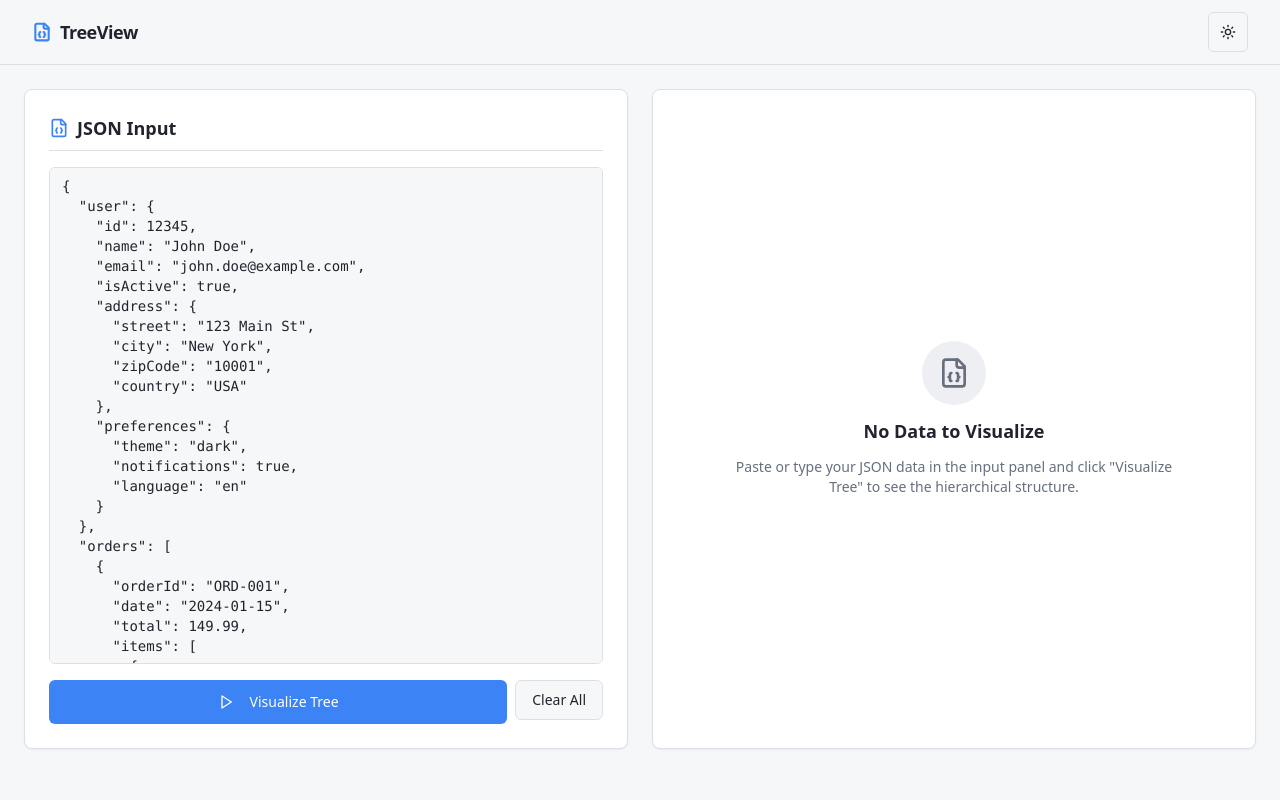
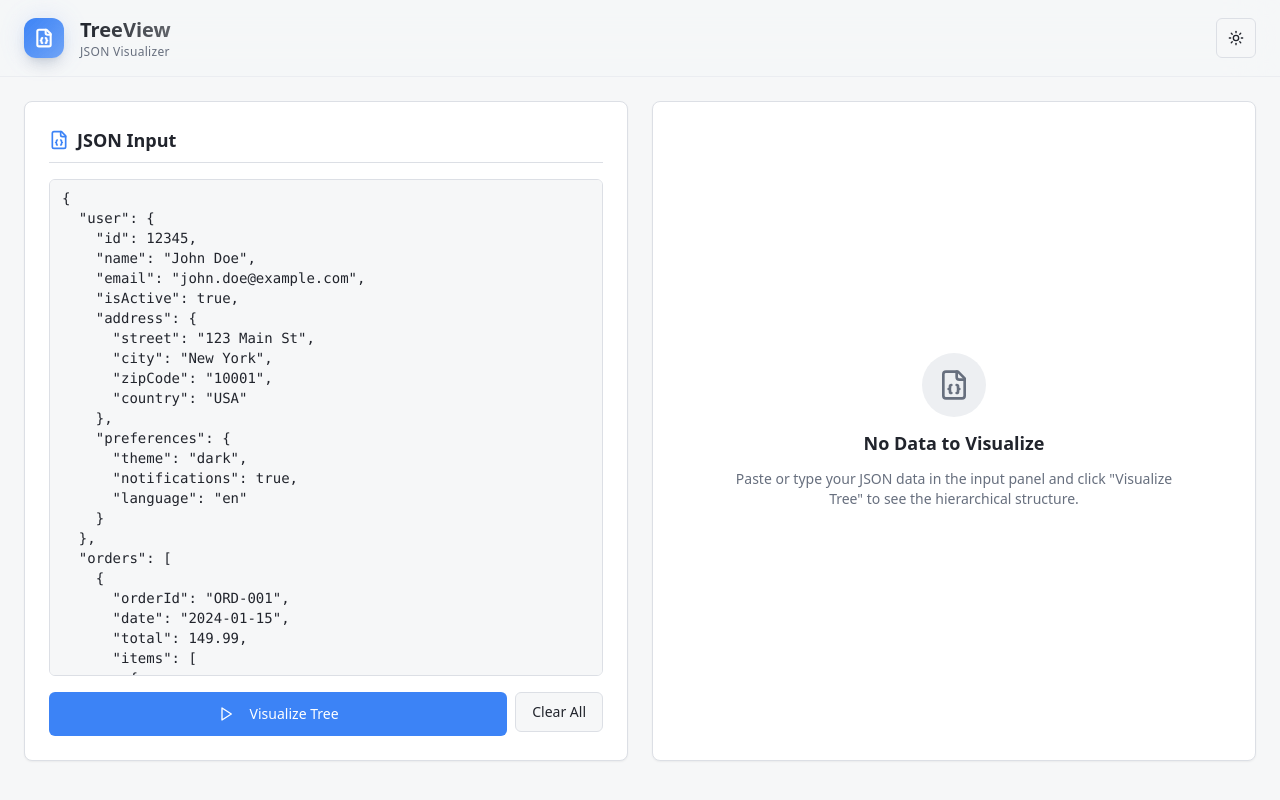
Before and after one commit to jake404dev/json-branch-explorer, a React (Vite) app: page / in a window 1280 px wide. Built offline with nearby package versions, Linux system fonts and the light colour scheme; the HTML template or start-up script is replaced by a standard one.

Commit message:
Refactor: Redesign Navbar

```diff
--- a/src/pages/Index.tsx
+++ b/src/pages/Index.tsx
@@ -18,16 +18,30 @@ const Index = () => {
   return (
     <div className="min-h-screen bg-background">
       {/* Header */}
-      <header className="border-b bg-background/95 backdrop-blur supports-[backdrop-filter]:bg-background/60 sticky top-0 z-50">
-        <div className="container mx-auto px-4 sm:px-6 lg:px-8">
-          <div className="flex h-16 items-center justify-between">
-            <div className="flex items-center gap-2">
-              <FileJson className="w-5 h-5 text-primary" strokeWidth={2.5} />
-              <span className="font-semibold text-lg tracking-tight">TreeView</span>
+      <header className="sticky top-0 z-50 border-b border-border/40 bg-background/80 backdrop-blur-xl">
+        <nav className="container mx-auto px-6">
+          <div className="flex items-center justify-between py-4">
+            <div className="flex items-center gap-4">
+              <div className="relative">
+                <div className="absolute inset-0 bg-primary/20 blur-md rounded-full" />
+                <div className="relative bg-gradient-to-br from-primary to-primary/70 p-2.5 rounded-xl shadow-lg">
+                  <FileJson className="w-5 h-5 text-primary-foreground" strokeWidth={2.5} />
+                </div>
+              </div>
+              <div className="flex flex-col">
+                <span className="text-xl font-bold bg-gradient-to-r from-foreground to-foreground/70 bg-clip-text text-transparent">
+                  TreeView
+                </span>
+                <span className="text-xs text-muted-foreground font-medium tracking-wide">
+                  JSON Visualizer
+                </span>
+              </div>
             </div>
-            <ThemeToggle />
+            <div className="flex items-center gap-3">
+              <ThemeToggle />
+            </div>
           </div>
-        </div>
+        </nav>
       </header>
 
       {/* Main Content */}
```
